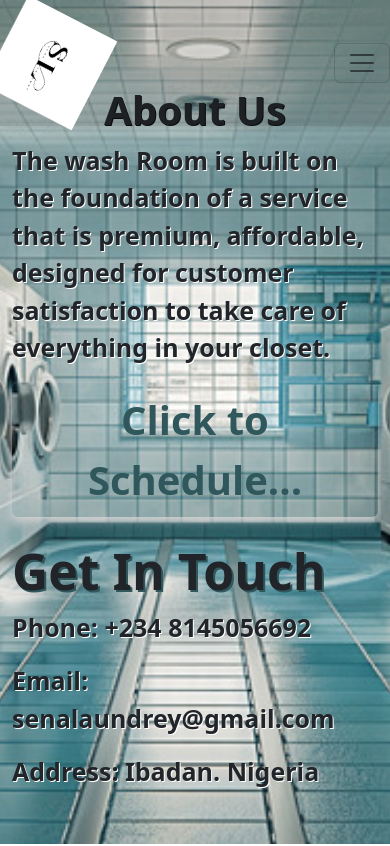
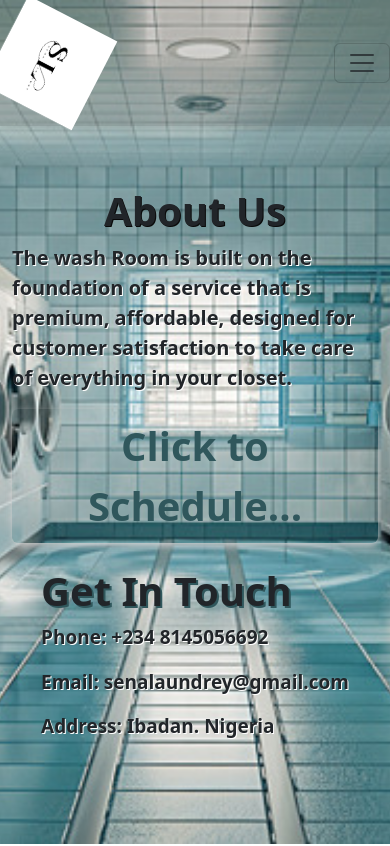
Before and after one commit to sarahdeve/senalaundry, a React (Create React App) app: page /about in a window 390 px wide. Shown: the top 846 px of the page. Built offline with nearby package versions, Linux system fonts and the light colour scheme.

Commit message:
modified index.html favicon icon

```diff
--- a/package.json
+++ b/package.json
@@ -3,9 +3,8 @@
     "version": "0.1.0",
     "type": "module",
     "private": true,
-    "proxy": "http://localhost:8080",
     "dependencies": {
-      "@formspree/react": "^2.5.1",
+        "@formspree/react": "^2.5.1",
       "@fortawesome/free-solid-svg-icons": "^6.7.1",
       "@fortawesome/react-fontawesome": "^0.2.2",
       "@testing-library/jest-dom": "^5.17.0",
@@ -22,10 +21,11 @@
     },
     "scripts": {
        "start": "react-scripts start",
-      "build": "set NODE_OPTIONS=--openssl-legacy-provider && react-scripts build",
+      "build": "react-scripts build",
       "test": "react-scripts test",
       "eject": "react-scripts eject"
     },
+    "proxy": "http://localhost:8080",
     "eslintConfig": {
       "extends": [
         "react-app",
--- a/public/index.html
+++ b/public/index.html
@@ -2,8 +2,6 @@
 <html lang="en">
   <head>
     <meta charset="utf-8" />
-    <link rel="icon" href="../src/assets/images/Logo.png" />
-    <!-- <img src="../src/assets/images/Logo.png" alt="logo" /> -->
     <meta name="viewport" content="width=device-width, initial-scale=1" />
     <meta name="theme-color" content="#000000" />
     <meta
@@ -12,7 +10,7 @@
     Sena Laundry is designed to be the easiest way to get your laundry or dry-cleaning done, so you can go back to doing what you love.
     content="Web site created using create-react-app"
     />
-    <link rel="apple-touch-icon" href="%PUBLIC_URL%/logo192.png" />
+    <!-- <img src="../src/assets/images/Logo.png" alt=""  /> -->
     <link href="https://cdn.jsdelivr.net/npm/bootstrap@5.3.3/dist/css/bootstrap.min.css" rel="stylesheet" integrity="sha384-QWTKZyjpPEjISv5WaRU9OFeRpok6YctnYmDr5pNlyT2bRjXh0JMhjY6hW+ALEwIH" crossorigin="anonymous">
     <link rel="stylesheet" href="https://cdn.jsdelivr.net/npm/bootstrap@5.3.0/dist/css/bootstrap.min.css">
     <link rel="stylesheet" href="https://cdn.jsdelivr.net/npm/bootstrap-icons@1.5.0/font/bootstrap-icons.css">
@@ -21,6 +19,7 @@
       manifest.json provides metadata used when your web app is installed on a
       user's mobile device or desktop. See https://developers.google.com/web/fundamentals/web-app-manifest/
     -->
+    <link rel="icon" href="%PUBLIC_URL%/Logo.png" type="image/png" />
       <link rel="manifest" href="%PUBLIC_URL%/manifest.json" />
 
       <!--
@@ -33,8 +32,10 @@
         Learn how to configure a non-root public URL by running `npm run build`.
         -->
         <title>Sena Laundry</title>
+        <!-- <link rel="icon" href="../public/favlogo.gif" type="image/png" /> -->
       </head>
       <body>
+    <!-- <img src="../src/assets/images/Logo.png" alt="" /> -->
     <script src="https://cdn.jsdelivr.net/npm/bootstrap@5.3.3/dist/js/bootstrap.bundle.min.js" integrity="sha384-YvpcrYf0tY3lHB60NNkmXc5s9fDVZLESaAA55NDzOxhy9GkcIdslK1eN7N6jIeHz" crossorigin="anonymous"></script>
     <noscript>You need to enable JavaScript to run this app.</noscript>
     <div id="root"></div>
--- a/src/App.css
+++ b/src/App.css
@@ -189,7 +189,7 @@ html, body {
   /* margin-top: 30px; */
   box-sizing: border-box;
 }
-.about-pageh1 {
+.about-page h1 {
   /* color: #fff; */
   font-size: 40px;
   font-weight: bold;
@@ -209,7 +209,6 @@ html, body {
   font-size: 25px;
   font-weight: bold;
   text-shadow:  1px 1px #fff;
-
 }
 
 .about-page .btn {
@@ -393,7 +392,37 @@ form {
 }
 
 .servicePage {
-  /* margin-top: 15px; */
+  margin-top: 15px;
+}
+
+.about-page {
+  margin-top: 50px !important;
+}
+
+.about-page h1 {
+  /* color: #fff; */
+  font-size: 40px;
+  font-weight: bold;
+  text-shadow:  1px 1px #0a0a0a;
+}
+
+.aboutpage-word {
+  /* color: #30575c; */
+  font-size: 20px !important;
+  font-weight: bold;
+  text-shadow:  1px 1px #fff;
+  /* margin-top: 80px; */
+}
+
+.about-page p {
+  font-size: 19px;
+}
+
+.aboutpageGetintouch {
+  /* color: #fff; */
+  font-weight: bold !important;
+  font-size: 40px;
+  text-shadow: 2px 2px #30575c;
 }
 
   .footer-container {
```
Also changed, not shown: public/Logo.png (added), public/favlogo.gif (added), webpack.config.js (line endings or trailing spaces). Lines whose indentation alone changed are shown as unchanged.
